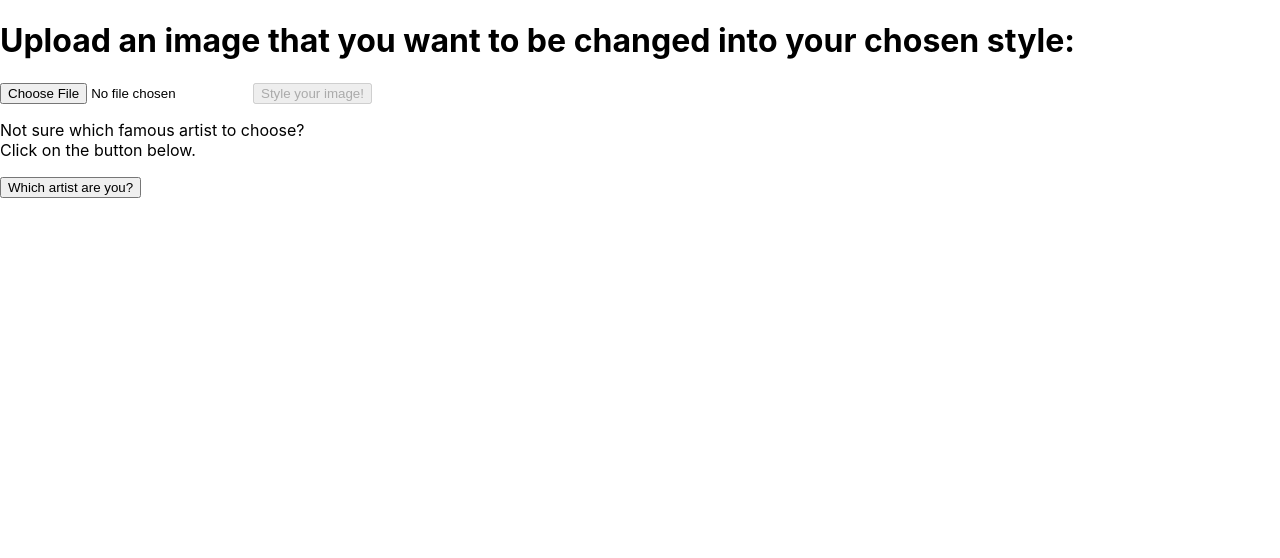
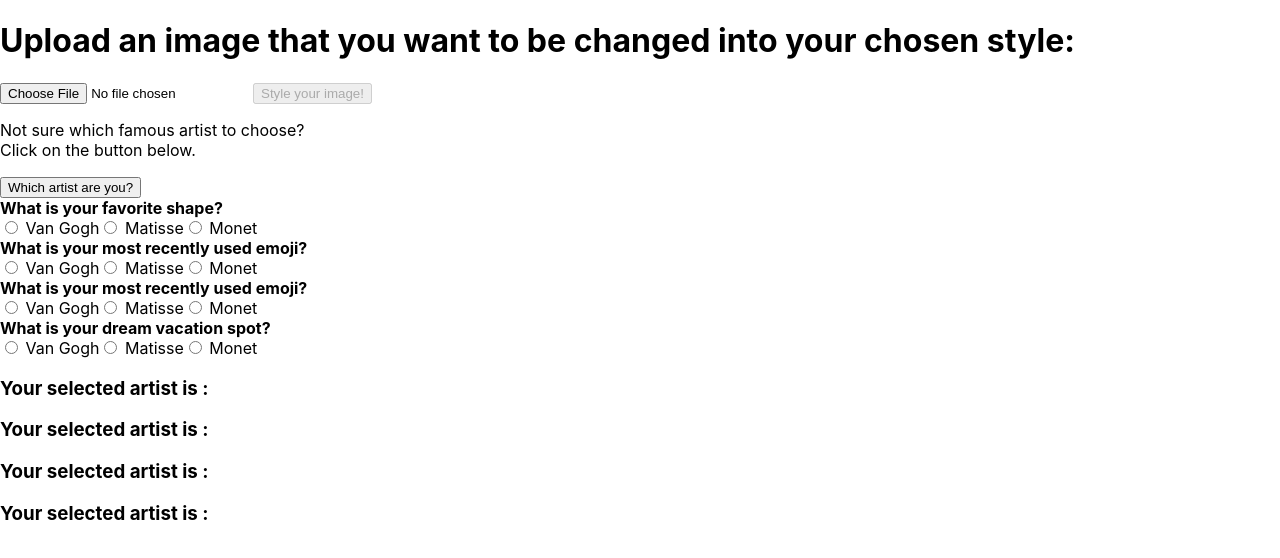
Before and after one commit to natashawong/image-transfer, a React (Create React App) app: page / in a window 1280 px wide. Shown: the top 558 px of the page. Built offline with nearby package versions, Linux system fonts and the light colour scheme.

Commit message:
Added quiz component with multiple questions

```diff
--- a/src/App.js
+++ b/src/App.js
@@ -1,6 +1,7 @@
 import React, {Component} from 'react';
 import {Link } from "react-router-dom";
 import loading from './loading.gif';
+import Quiz from "./Quiz.js";
 
 const axios = require('axios')
 
@@ -61,6 +62,7 @@ export default class App extends Component {
   render() {
       return (
         <div>
+
           <h1>Upload an image that you want to be changed into your chosen style:</h1>
           <div id="inputs">
             <input type="file" encType="multipart/form-data" accept="image/jpeg, image/png" name="image" id="file" onChange={this.handleChange}/>
@@ -78,6 +80,7 @@ export default class App extends Component {
               Which artist are you?
             </button>
             </Link>
+            <Quiz />
           </div>
           {/* <QuestionBlock
             questionNumber={1}
--- /dev/null
+++ b/src/Quiz.js
@@ -0,0 +1,70 @@
+import React, {Component} from 'react';
+
+export default class Quiz extends Component {
+    constructor() {
+        super();
+        this.state = {
+            question1: "",
+            question2: "",
+            question3: "",
+            question4: "",
+        }
+    }
+
+    onChangeValue = (event) => {
+        this.setState({question1: event.target.value})
+    }
+
+    onChangeValue2 = event => {
+        this.setState({question2: event.target.value})
+    }
+
+    onChangeValue3 = event => {
+        this.setState({question3: event.target.value})
+    }
+
+    onChangeValue4 = event => {
+        this.setState({question4: event.target.value})
+    }
+
+    render() {
+        return(
+            <div>
+                <strong> What is your favorite shape?</strong>
+                <div onChange={this.onChangeValue}>
+                    <input type="radio" value="Van Gogh" name="q1" /> Van Gogh
+                    <input type="radio" value="Matisse" name="q1" /> Matisse
+                    <input type="radio" value="Monet" name="q1" /> Monet
+                </div>
+
+                <strong> What is your most recently used emoji?</strong>
+                <div onChange={this.onChangeValue2}>
+                    <input type="radio" value="Van Gogh" name="q2" /> Van Gogh
+                    <input type="radio" value="Matisse" name="q2" /> Matisse
+                    <input type="radio" value="Monet" name="q2" /> Monet
+                </div>
+
+                <strong> What is your most recently used emoji?</strong>
+                <div onChange={this.onChangeValue3}>
+                    <input type="radio" value="Van Gogh" name="q3" /> Van Gogh
+                    <input type="radio" value="Matisse" name="q3" /> Matisse
+                    <input type="radio" value="Monet" name="q3" /> Monet
+                </div>
+
+                <strong>What is your dream vacation spot?</strong>
+                <div onChange={this.onChangeValue4}>
+                    <input type="radio" value="Van Gogh" name="q4" /> Van Gogh
+                    <input type="radio" value="Matisse" name="q4" /> Matisse
+                    <input type="radio" value="Monet" name="q4" /> Monet
+                </div>
+
+                <div>
+                    <h3>Your selected artist is : {this.state.question1} </h3>
+                    <h3>Your selected artist is : {this.state.question2} </h3>
+                    <h3>Your selected artist is : {this.state.question3} </h3>
+                    <h3>Your selected artist is : {this.state.question4} </h3>
+                </div>
+            </div>
+        )
+    }
+}
--- a/src/SurveyPage.js
+++ b/src/SurveyPage.js
@@ -4,18 +4,27 @@ class SurveyPage extends Component {
   constructor() {
     super();
     this.state = {
-      name: "React",
-      questionBank: []
+      question1: "",
+      question2: "",
+      question3: "",
+      question4: "",
     };
     this.onValueChange = this.onValueChange.bind(this);
     this.formSubmit = this.formSubmit.bind(this);
   }
 
 
-  onValueChange(event) {
-    this.setState({
-      selectedOption: event.target.value
-    });
+  onValueChange = (event, question) => {
+    switch(question) {
+      case 1:
+        this.setState({question1: event.target.value})
+      case 2:
+        this.setState({question2: event.target.value})
+      case 3:
+        this.setState({question3: event.target.value})
+      case 4:
+        this.setState({question4: event.target.value})
+    }
   }
 
   formSubmit(event) {
@@ -27,13 +36,13 @@ class SurveyPage extends Component {
     return (
         <form onSubmit={this.formSubmit}>
             <strong> What is your favorite shape?</strong>
-            <div id = "q1">
+            <div onChange={this.onValueChange(1)}>
             <div className="radio">
                 <label>
                 <input
                     type="radio"
                     value="Van Gogh"
-                    checked={this.state.selectedOption === "Van Gogh"}
+                    checked={this.state.question1 === "Van Gogh"}
                     onChange={this.onValueChange}
                     name = "question1"
                 />
@@ -45,7 +54,7 @@ class SurveyPage extends Component {
                 <input
                     type="radio"
                     value="Matisse"
-                    checked={this.state.selectedOption === "Matisse"}
+                    checked={this.state.question1 === "Matisse"}
                     onChange={this.onValueChange}
                     name = "question1"
                 />
@@ -57,7 +66,7 @@ class SurveyPage extends Component {
                 <input
                     type="radio"
                     value="Monet"
-                    checked={this.state.selectedOption === "Monet"}
+                    checked={this.state.question1 === "Monet"}
                     onChange={this.onValueChange}
                     name = "question1"
                 />
@@ -65,7 +74,7 @@ class SurveyPage extends Component {
                 </label>
             </div>
             <div>
-                <h3>Your selected artist is : {this.state.selectedOption} </h3>
+                <h3>Your selected artist is : {this.state.question1} </h3>
             </div>
 
           <Link to="/"><button className="btn btn-default" type="submit">
```
